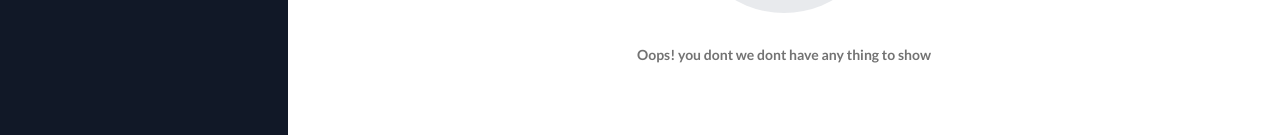
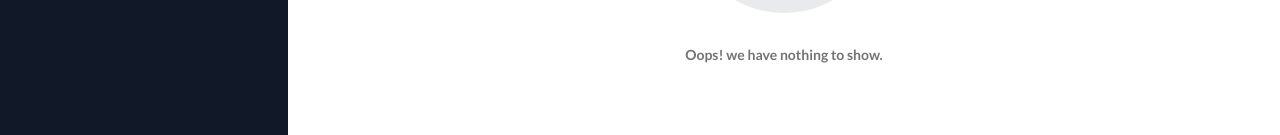
Before and after one commit to Shwetank-nitp/super-guacamole, a Next.js app: page /dashboard/image-generation in a window 1280 px wide. Shown: the part 391-526 px from the top of the page. Built offline with nearby package versions, Linux system fonts and the light colour scheme; no server answers.

Commit message:
fix minor typo

```diff
--- a/src/components/ui/circular-progressbar.tsx
+++ b/src/components/ui/circular-progressbar.tsx
@@ -4,7 +4,7 @@ import * as React from "react";
 
 function CircularProgress({
   progress,
-  bgColor = "text-gray-200",
+  bgColor = "text-slate-400",
   color = "text-blue-600",
 }: {
   progress: number;
@@ -16,7 +16,7 @@ function CircularProgress({
       <svg className="w-full h-full" viewBox="0 0 100 100">
         <circle
           className={bgColor}
-          strokeWidth="4"
+          strokeWidth="2"
           stroke="currentColor"
           fill="transparent"
           r="45"
@@ -25,7 +25,7 @@ function CircularProgress({
         />
         <circle
           className={color}
-          strokeWidth="4"
+          strokeWidth="2"
           strokeLinecap="round"
           stroke="currentColor"
           fill="transparent"
--- a/src/components/ui/empty.tsx
+++ b/src/components/ui/empty.tsx
@@ -14,7 +14,7 @@ const Empty = (className: { className?: string }) => {
         <Image alt="empty" src={emptyImage} width={150} height={150} />
       </div>
       <p className="text-sm text-muted-foreground font-bold">
-        Oops! you dont we dont have any thing to show
+        Oops! we have nothing to show.
       </p>
     </div>
   );
```
